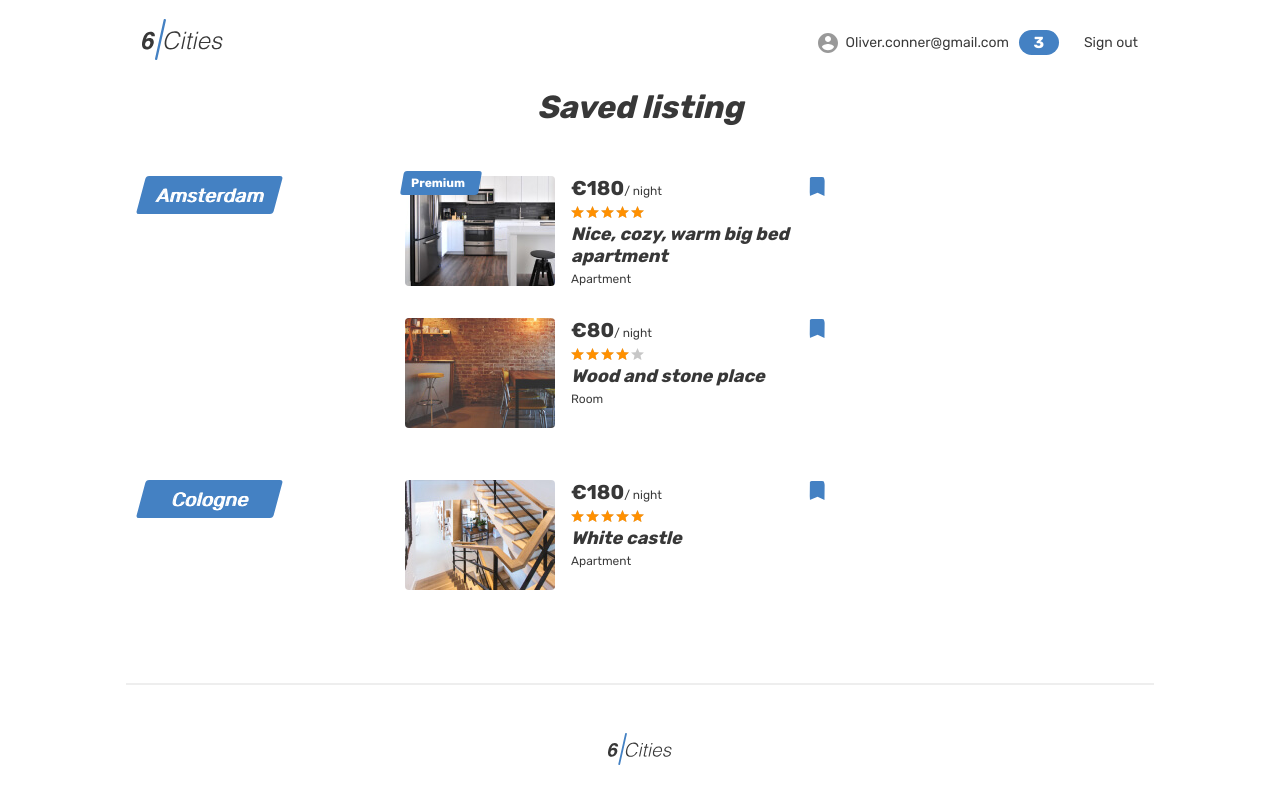
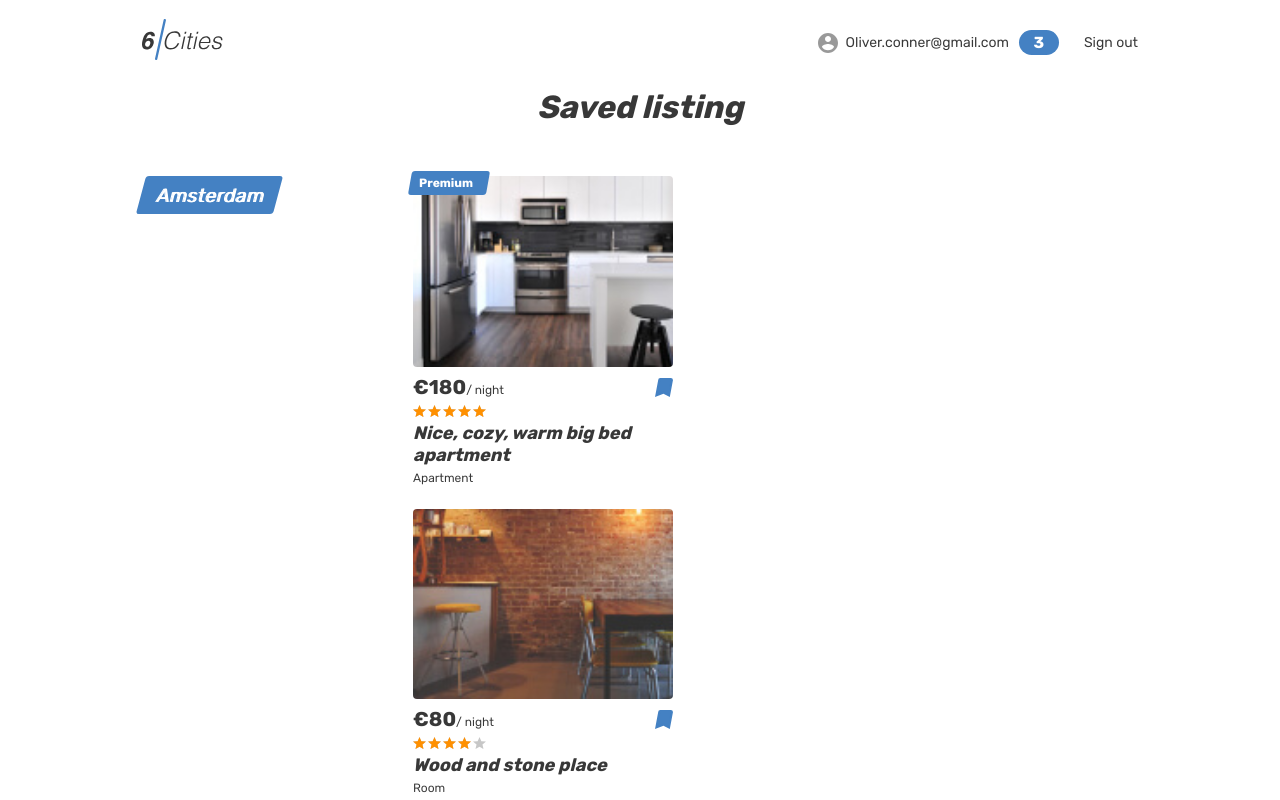
Before and after one commit to htmlacademy-react/1763669-six-cities-15, a React (Vite) app: page /favorites in a window 1280 px wide. Shown: the top 800 px of the page. Built offline with nearby package versions, Linux system fonts and the light colour scheme.

Commit message:
feat: добавляет компонент FavoriteOffer

```diff
--- /dev/null
+++ b/src/components/blocks/favorite-offers/favorite-offers.tsx
@@ -0,0 +1,42 @@
+import PlaceCard from '../place-сard/place-сard';
+import { cardsFavorites } from '../../mocks/place-card-data';
+
+function FavoriteOffers () {
+  const favoriteOffersCards = cardsFavorites.filter((card) => card.isFavorite);
+  const favoriteOffersCityNames = favoriteOffersCards.reduce((cityList: string[], currentCard) => {
+    if (!(cityList.includes(currentCard.city.name))) {
+      cityList.push(currentCard.city.name);
+    }
+
+    return cityList;
+  }, []);
+
+  return (
+    <ul className="favorites__list">
+      {
+        favoriteOffersCityNames.map((cityName: string) => (
+          <li className="favorites__locations-items" key = {cityName}>
+            <div className="favorites__locations locations locations--current">
+              <div className="locations__item">
+                <a className="locations__item-link" href="#">
+                  <span>{cityName}</span>
+                </a>
+              </div>
+            </div>
+            <div className="favorites__places">
+              {
+                cardsFavorites.map((card) => {
+                  if (card.city.name === cityName) {
+                    return <PlaceCard {...card} key={card.id} />;
+                  }
+                })
+              }
+            </div>
+          </li>
+        ))
+      }
+    </ul>
+  );
+}
+
+export default FavoriteOffers;
--- a/src/components/mocks/place-card-data.tsx
+++ b/src/components/mocks/place-card-data.tsx
@@ -73,3 +73,43 @@ export const cardsOffer = [
     previewImage: 'apartment-03',
   },
 ];
+
+export const cardsFavorites = [
+  {
+    id: '1',
+    title: 'Nice, cozy, warm big bed apartment',
+    type: 'apartment',
+    price: 180,
+    city: {
+      name: 'Amsterdam',
+    },
+    isFavorite: true,
+    isPremium: true,
+    rating: 4.8,
+    previewImage: 'apartment-small-03',
+  },
+  {
+    id: '2',
+    title: 'Wood and stone place',
+    type: 'room',
+    price: 80,
+    city: {
+      name: 'Amsterdam',
+    },
+    isFavorite: true,
+    rating: 4.3,
+    previewImage: 'room-small',
+  },
+  {
+    id: '3',
+    title: 'White castl',
+    type: 'apartment',
+    price: 180,
+    city: {
+      name: 'Colgone',
+    },
+    isFavorite: true,
+    rating: 5,
+    previewImage: 'apartment-small-04',
+  },
+];
--- a/src/pages/favorites/favorites.tsx
+++ b/src/pages/favorites/favorites.tsx
@@ -1,5 +1,7 @@
 import {Helmet} from 'react-helmet-async';
 import {Link} from 'react-router-dom';
+
+import FavoriteOffers from '../../components/blocks/favorite-offers/favorite-offers';
 
 function Favorites(): JSX.Element {
   return (
@@ -41,128 +43,7 @@ function Favorites(): JSX.Element {
         <div className="page__favorites-container container">
           <section className="favorites">
             <h1 className="favorites__title">Saved listing</h1>
-            <ul className="favorites__list">
-              <li className="favorites__locations-items">
-                <div className="favorites__locations locations locations--current">
-                  <div className="locations__item">
-                    <a className="locations__item-link" href="#">
-                      <span>Amsterdam</span>
-                    </a>
-                  </div>
-                </div>
-                <div className="favorites__places">
-                  <article className="favorites__card place-card">
-                    <div className="place-card__mark">
-                      <span>Premium</span>
-                    </div>
-                    <div className="favorites__image-wrapper place-card__image-wrapper">
-                      <a href="#">
-                        <img className="place-card__image" src="img/apartment-small-03.jpg" width="150" height="110" alt="Place image" />
-                      </a>
-                    </div>
-                    <div className="favorites__card-info place-card__info">
-                      <div className="place-card__price-wrapper">
-                        <div className="place-card__price">
-                          <b className="place-card__price-value">&euro;180</b>
-                          <span className="place-card__price-text">&#47;&nbsp;night</span>
-                        </div>
-                        <button className="place-card__bookmark-button place-card__bookmark-button--active button" type="button">
-                          <svg className="place-card__bookmark-icon" width="18" height="19">
-                            <use xlinkHref="#icon-bookmark"></use>
-                          </svg>
-                          <span className="visually-hidden">In bookmarks</span>
-                        </button>
-                      </div>
-                      <div className="place-card__rating rating">
-                        <div className="place-card__stars rating__stars">
-                          <span style={{width: '100%'}}></span>
-                          <span className="visually-hidden">Rating</span>
-                        </div>
-                      </div>
-                      <h2 className="place-card__name">
-                        <a href="#">Nice, cozy, warm big bed apartment</a>
-                      </h2>
-                      <p className="place-card__type">Apartment</p>
-                    </div>
-                  </article>
-
-                  <article className="favorites__card place-card">
-                    <div className="favorites__image-wrapper place-card__image-wrapper">
-                      <a href="#">
-                        <img className="place-card__image" src="img/room-small.jpg" width="150" height="110" alt="Place image" />
-                      </a>
-                    </div>
-                    <div className="favorites__card-info place-card__info">
-                      <div className="place-card__price-wrapper">
-                        <div className="place-card__price">
-                          <b className="place-card__price-value">&euro;80</b>
-                          <span className="place-card__price-text">&#47;&nbsp;night</span>
-                        </div>
-                        <button className="place-card__bookmark-button place-card__bookmark-button--active button" type="button">
-                          <svg className="place-card__bookmark-icon" width="18" height="19">
-                            <use xlinkHref="#icon-bookmark"></use>
-                          </svg>
-                          <span className="visually-hidden">In bookmarks</span>
-                        </button>
-                      </div>
-                      <div className="place-card__rating rating">
-                        <div className="place-card__stars rating__stars">
-                          <span style={{width: '80%'}}></span>
-                          <span className="visually-hidden">Rating</span>
-                        </div>
-                      </div>
-                      <h2 className="place-card__name">
-                        <a href="#">Wood and stone place</a>
-                      </h2>
-                      <p className="place-card__type">Room</p>
-                    </div>
-                  </article>
-                </div>
-              </li>
-
-              <li className="favorites__locations-items">
-                <div className="favorites__locations locations locations--current">
-                  <div className="locations__item">
-                    <a className="locations__item-link" href="#">
-                      <span>Cologne</span>
-                    </a>
-                  </div>
-                </div>
-                <div className="favorites__places">
-                  <article className="favorites__card place-card">
-                    <div className="favorites__image-wrapper place-card__image-wrapper">
-                      <a href="#">
-                        <img className="place-card__image" src="img/apartment-small-04.jpg" width="150" height="110" alt="Place image" />
-                      </a>
-                    </div>
-                    <div className="favorites__card-info place-card__info">
-                      <div className="place-card__price-wrapper">
-                        <div className="place-card__price">
-                          <b className="place-card__price-value">&euro;180</b>
-                          <span className="place-card__price-text">&#47;&nbsp;night</span>
-                        </div>
-                        <button className="place-card__bookmark-button place-card__bookmark-button--active button" type="button">
-                          <svg className="place-card__bookmark-icon" width="18" height="19">
-                            <use xlinkHref="#icon-bookmark"></use>
-                          </svg>
-                          <span className="visually-hidden">In bookmarks</span>
-                        </button>
-                      </div>
-                      <div className="place-card__rating rating">
-                        <div className="place-card__stars rating__stars">
-                          <span style={{width: '100%'}}></span>
-                          <span className="visually-hidden">Rating</span>
-                        </div>
-                      </div>
-                      <h2 className="place-card__name">
-                        <a href="#">White castle</a>
-                      </h2>
-                      <p className="place-card__type">Apartment</p>
-                    </div>
-                  </article>
-                </div>
-              </li>
-            </ul>
+            <FavoriteOffers />
           </section>
         </div>
       </main>
```
Also changed, not shown: src/components/blocks/place-сard/types.tsx (+13 -0 lines).
